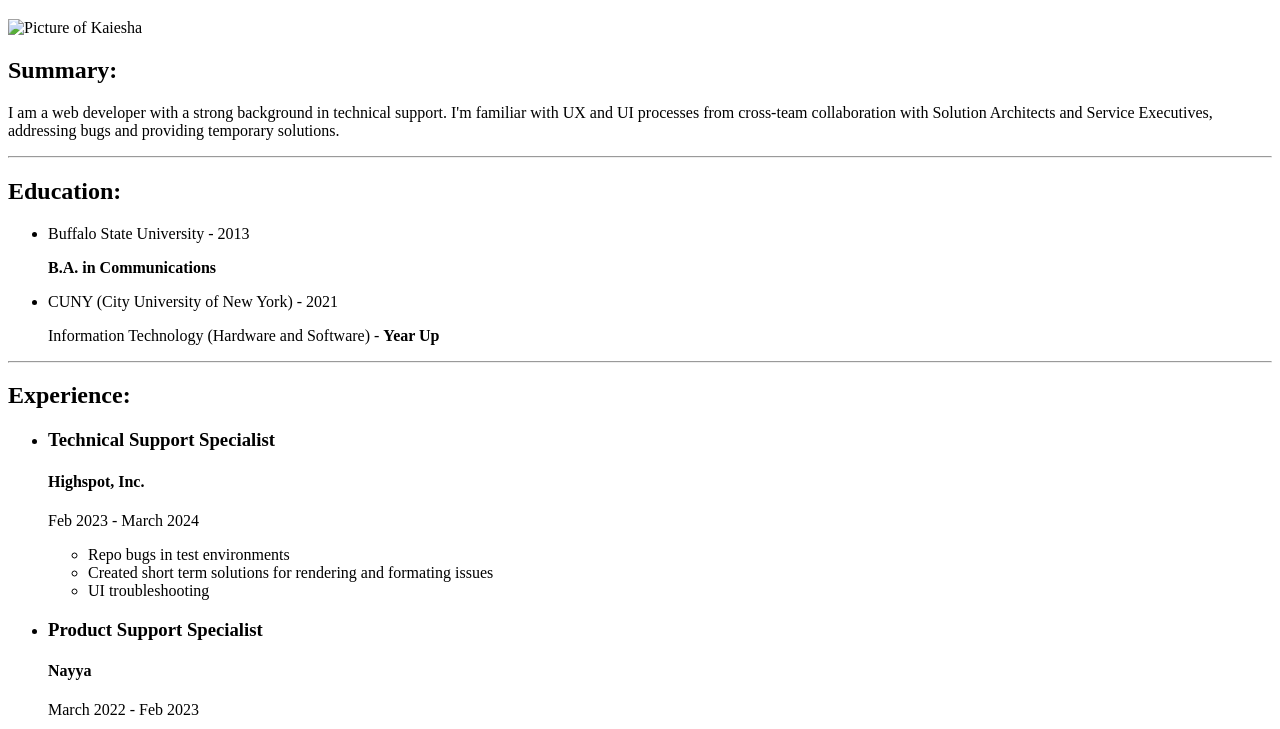
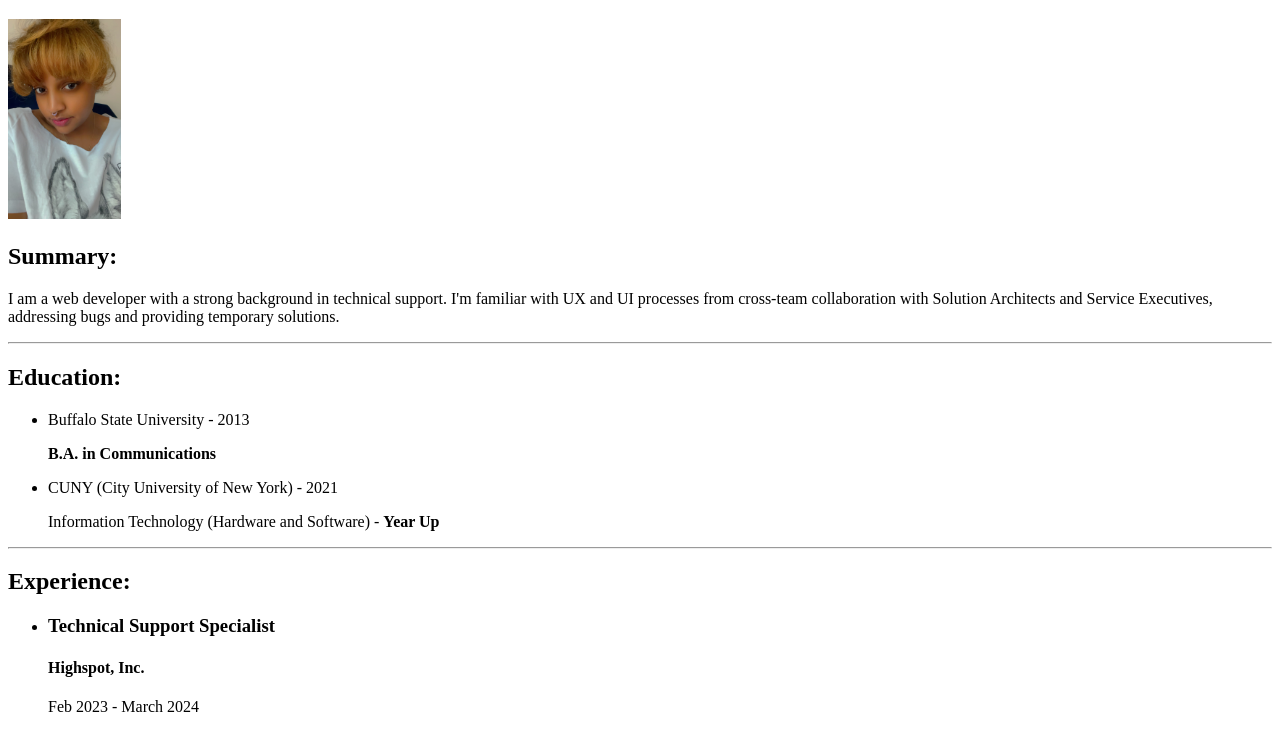
Before and after one commit to kaieshax25/resume, a plain HTML site: page index.html in a window 1280 px wide. Shown: the part 61-790 px from the top of the page. Drawn offline with Linux system fonts and the light colour scheme.

Commit message:
Update index.html

```diff
--- a/index.html
+++ b/index.html
@@ -7,7 +7,7 @@
 </head>
 <body>
     <h1>Kaiesha's Resume</h1>
-    <img src="./images/Me.JPG" alt="Picture of Kaiesha" height="200">
+    <img src="./Me.JPG" alt="Picture of Kaiesha" height="200">
     <h2>Summary:</h2>
     <p> I am a web developer with a strong background in technical support. I'm familiar with UX and UI processes from cross-team collaboration with Solution Architects and Service Executives, addressing bugs and providing temporary solutions.</p>
     <hr>
```
